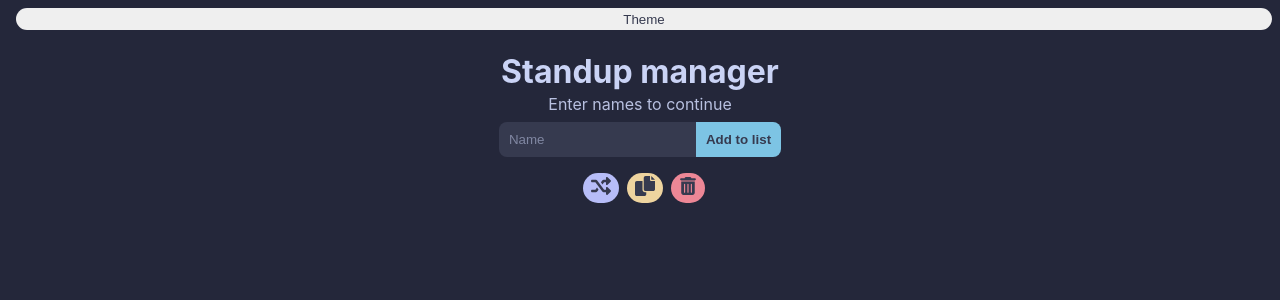
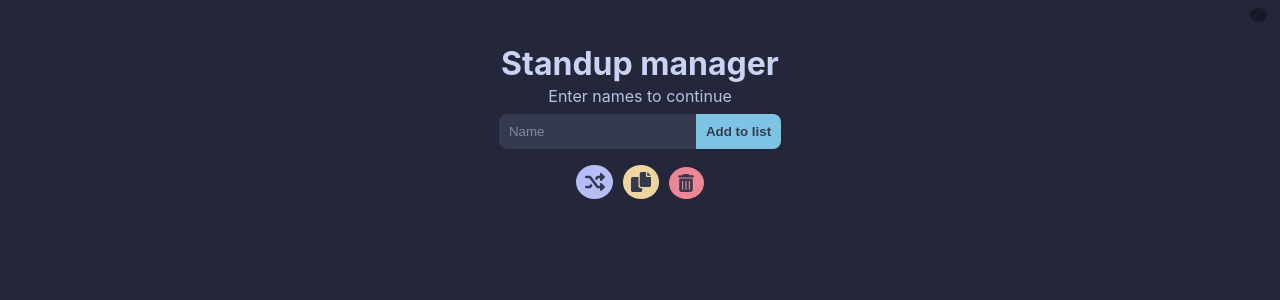
Before and after one commit to araucaria223/standup-manager, a React (Create React App) app: page / in a window 1280 px wide. Shown: the top 300 px of the page. Built offline with nearby package versions, Linux system fonts and the light colour scheme.

Commit message:
Styled theme toggle button

```diff
--- a/src/App.js
+++ b/src/App.js
@@ -27,8 +27,8 @@ function App() {
   if (searchParams[0] === "" && searchParams.length === 1) {
     searchParams = [];
   }
-  const [theme, setTheme] = useState("darkTheme");
-  console.log(theme);
+
+  const [darkMode, setDarkMode] = useState(true);
   const [names, setNames] = useState(searchParams);
   const [inputValue, setInputValue] = useState("");
 
@@ -44,6 +44,10 @@ function App() {
     } else {
       console.error("Invalid query params mode");
     }
+  }
+
+  function toggleTheme() {
+    setDarkMode(!darkMode);
   }
 
   function handleSubmit(event) {
@@ -98,12 +102,10 @@ function App() {
   }
 
   return (
-    <ThemeProvider theme={theme === "darkTheme" ? darkTheme : lightTheme}>
+    <ThemeProvider theme={darkMode ? darkTheme : lightTheme}>
       <GlobalStyle />
       <ContentWrapper>
-        <ActionButton onClick={() => setTheme("lightTheme")}>
-          Theme
-        </ActionButton>
+        <ActionButton bgcolor="crust" onClick={toggleTheme}></ActionButton>
         <TitleWrapper>
           <h1>Standup manager</h1>
           <span>Enter names to continue</span>
@@ -128,7 +130,7 @@ function App() {
         </NavWrapper>
         <ActionButtonWrapper>
           <ActionButton
-            color="lavender"
+            bgcolor="lavender"
             title="Randomise list"
             data-testid="randomButton"
             onClick={handleRandomise}
@@ -143,7 +145,7 @@ function App() {
             </svg>
           </ActionButton>
           <ActionButton
-            color="yellow"
+            bgcolor="yellow"
             title="Copy list to clipboard"
             className="copy-button"
             data-testid="copyButton"
@@ -159,7 +161,7 @@ function App() {
             </svg>
           </ActionButton>
           <ActionButton
-            color="red"
+            bgcolor="red"
             title="Clear list"
             data-testid="clearButton"
             onClick={handleClear}
@@ -184,7 +186,7 @@ function App() {
               >
                 <span>{item}</span>
                 <ActionButton
-                  color="red"
+                  bgcolor="red"
                   visible="on-hover"
                   title="Remove from list"
                   onClick={handleListItemDelete}
--- a/src/Styles.js
+++ b/src/Styles.js
@@ -71,15 +71,26 @@ export const ActionButtonWrapper = styled.div`
 `;
 
 export const ActionButton = styled.button`
+  display: flex;
+
   opacity: ${(props) => (props.visible === "on-hover" ? 0 : 1)};
-  background-color: ${(props) => props.theme.colors[props.color]};
+  background-color: ${(props) => props.theme.colors[props.bgcolor]};
   color: ${(props) => props.theme.colors.surface0};
+
   border: 2px solid transparent;
-  border-radius: 20px;
-  margin-left: 0.5rem;
-  padding-block: 0.1rem;
+  border-radius: 50%;
+
+  margin-inline: 0.3rem;
+
+  padding-block: 0.4%;
+  padding-inline: 0.4rem;
+
+  align-self: flex-end;
+
   align-items: center;
   justify-items: center;
+  align-content: center;
+  justify-content: center;
 
   &:active {
     border: 2px solid ${(props) => props.theme.colors.text};
```
